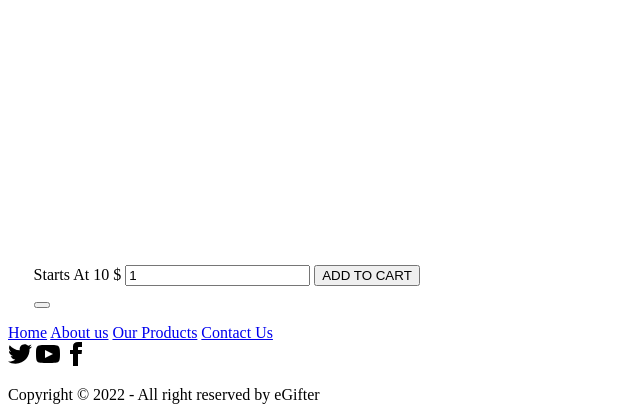
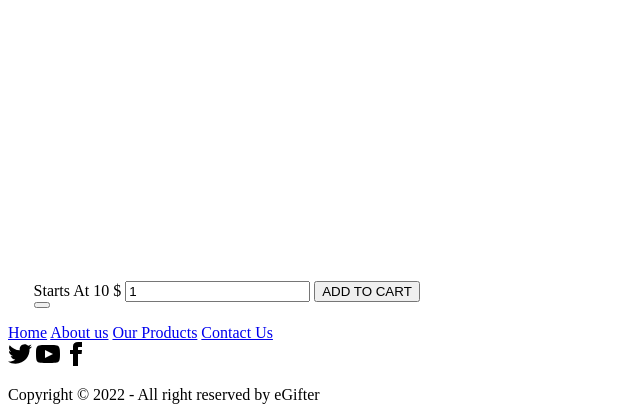
Before and after one commit to Fahdroussafi/e_Gifter, a PHP site: the page made by views/show.php in a window 1280 px wide. Shown: the part 1699-2119 px from the top of the page, without its empty margins (0-640 px from the left). Run offline with PHP 8.4, Linux system fonts and the light colour scheme; the template is opened without the code that fills it, so the values that code supplies are empty; some libraries are stand-ins or nearby versions.

Commit message:
front-end

```diff
--- a/views/cart.php
+++ b/views/cart.php
@@ -129,9 +129,9 @@
                                     <a href="<?php echo BASE_URL; ?>login" class="btn btn-link">Login to complete your orders</a>
                                 <?php endif; ?>
                                 <form method="post" id="addOrder" action="<?php echo BASE_URL; ?>addOrder"></form>
-                                <!-- <form method="post" id="addOrder" action="<?php echo BASE_URL; ?>addOrder">
+                                <form method="post" id="addOrder" action="<?php echo BASE_URL; ?>addOrder">
                                 <button class="btn btn-primary">buy</button>
-                                </form> -->
+                                </form>
                             </div>
 
                         </div>
--- a/views/show.php
+++ b/views/show.php
@@ -53,6 +53,7 @@ include('./views/includes/alerts.php')
                             <div class="flex ml-6 items-center">
                                 <span class="mr-3">Price</span>
                                 <div class="relative">
+                                <form method="POST" action="<?php echo BASE_URL; ?>checkout">
 
                                     <select name="price_id" id="product_price" required class="rounded border appearance-none border-gray-400 py-2 focus:outline-none focus:border-red-500 text-base pl-3 pr-10">
                                         <option class="text-black" value="">Choose price</option>'
@@ -71,15 +72,15 @@ include('./views/includes/alerts.php')
                                 </div>
                             </div>
                         </div>
-                        <div class="flex">
-                            <form method="POST" action="<?php echo BASE_URL; ?>checkout">
+                        <div class="flex flex-col">
+                            <!-- <form method="POST" action="<?php echo BASE_URL; ?>checkout"> -->
 
                                 <span class="title-font font-medium text-2xl text-gray-900">Starts At 10 $</span>
-                                <input type="number" name="product_qte" id="product_qte" class="mx-1 text-black border-2 border-black rounded-lg pt-1 shadow-lg bg-[F4F5E2]" value="1" min="1">
+                                <input type="number" name="product_qte" id="product_qte" class="mx-1 text-black border-2 w-60  border-black rounded-lg pt-1 shadow-lg bg-[F4F5E2]" value="1" min="1">
                                 <input type="hidden" name="product_title" value="<?php echo $product->product_title; ?>">
                                 <input type="hidden" name="product_id" value="<?php echo $product->product_id; ?>">
                                 <input type="hidden" name="selectedPrice" id="price" value="">
-                                <button class="flex xsm:w-full justify-center my-4 bg-red-600 text-[#F4F5E2] rounded-full duration-500 ease-in-out hover:scale-95 px-10 py-2 font-semibold"><i class="mdi mdi-cart -ml-2 mr-2"></i>ADD TO CART</button>
+                                <button class="flex  w-60 justify-center my-4 bg-red-600 text-[#F4F5E2] rounded-full duration-500 ease-in-out hover:scale-95 px-10 py-2 font-semibold"><i class="mdi mdi-cart -ml-2 mr-2"></i>ADD TO CART</button>
                             </form>
                             <form method="POST">
                                 <input type="hidden" name="product_id" value="<?php echo $product->product_id; ?>">
```
Also changed, not shown: controllers/OrdersController.php (line endings or trailing spaces), models/Order.php (line endings or trailing spaces).
